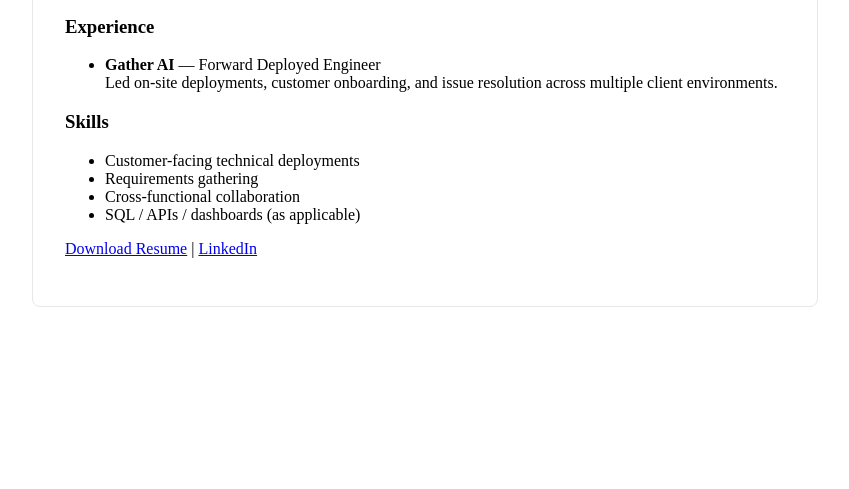
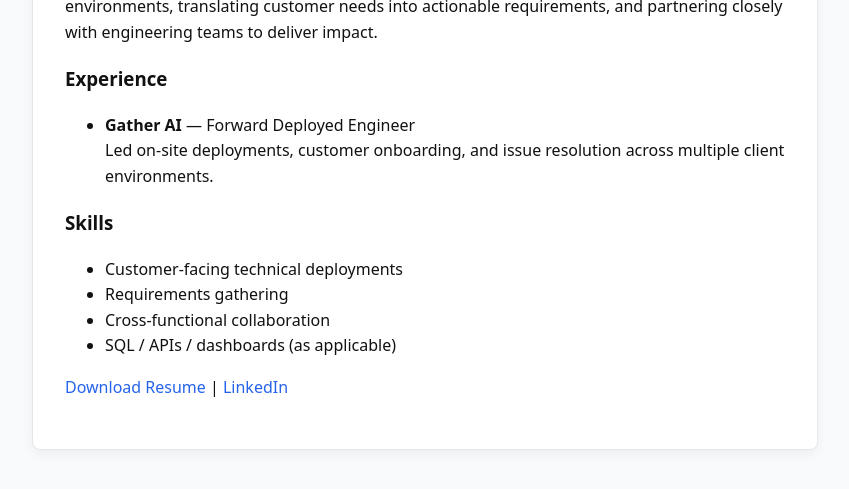
Before and after one commit to jhartsek1/jhartsek1.github.io, a plain HTML site: page index.html in a window 1280 px wide. Shown: the part 277-766 px from the top of the page, without its empty margins (215-1064 px from the left). Drawn offline with Linux system fonts and the light colour scheme.

Commit message:
Update style.css

```diff
--- a/style.css
+++ b/style.css
@@ -1,3 +1,10 @@
+body {
+  font-family: system-ui, -apple-system, BlinkMacSystemFont, sans-serif;
+  background: #f9fafb;
+  color: #111;
+  line-height: 1.6;
+}
+
 main {
   max-width: 720px;
   margin: 60px auto;
@@ -5,4 +12,14 @@
   background: #ffffff;
   border: 1px solid #e5e7eb;
   border-radius: 8px;
+  box-shadow: 0 4px 12px rgba(0, 0, 0, 0.05);
 }
+
+a {
+  color: #2563eb;
+  text-decoration: none;
+}
+
+a:hover {
+  text-decoration: underline;
+}
```
